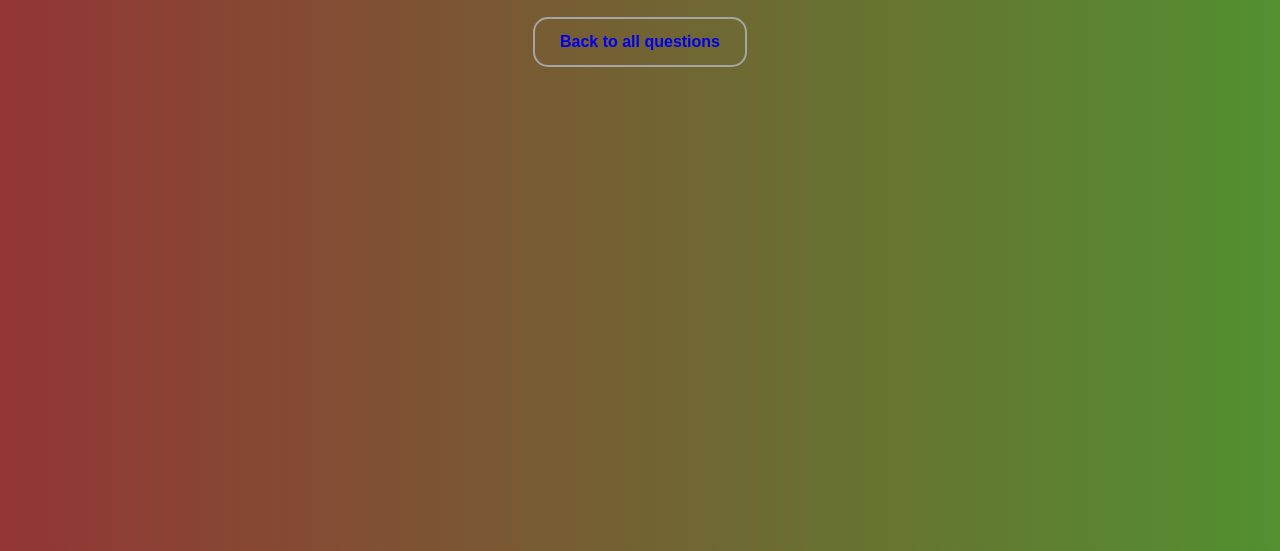
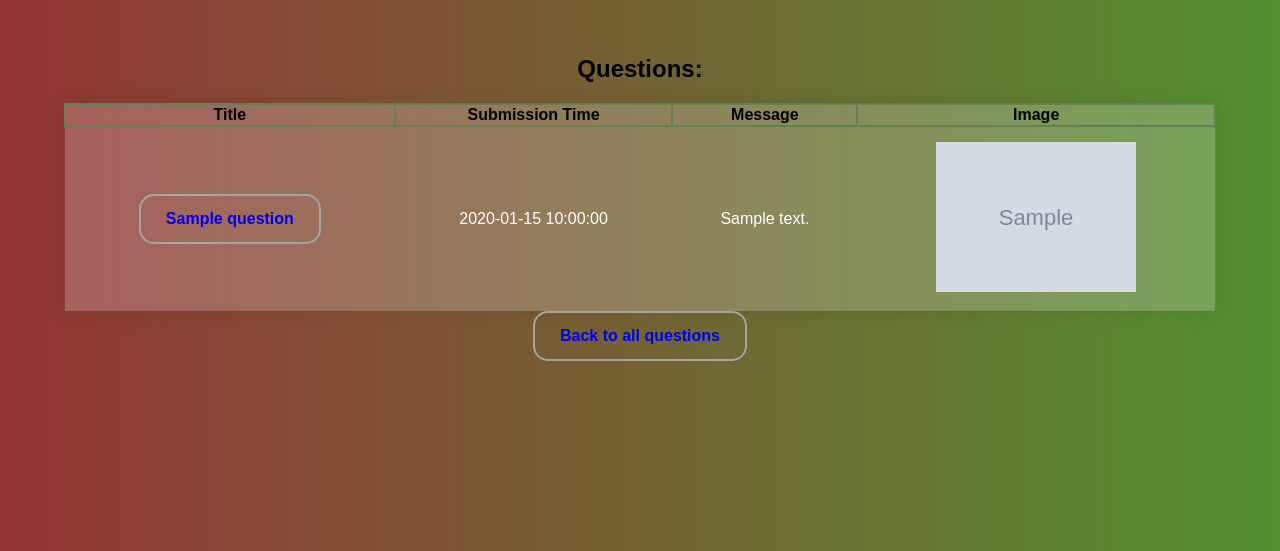
Before and after one commit to Taowathar/ask-mate-python, a Flask app: template templates/user_page.html in a window 1280 px wide. Shown: the part 244-795 px from the top of the page. Run offline with Flask 2, Linux system fonts and the light colour scheme; the template is opened without the code that fills it: most values are stand-ins (such as "Sample title", 1, 10 or a date in 2020); grey boxes marked "Sample" are stand-in pictures.

Commit message:
Implement question table on the user_page

```diff
--- a/server.py
+++ b/server.py
@@ -325,7 +325,8 @@ def users():
 @app.route('/user/<user_id>')
 def user_page(user_id):
     user = data_manager.get_all_users()[int(user_id) - 1]
-    return render_template('user_page.html', user=user)
+    questions = data_manager.get_user_questions(user_id)
+    return render_template('user_page.html', user=user, questions=questions)
 
 
 if __name__ == "__main__":
--- a/templates/user_page.html
+++ b/templates/user_page.html
@@ -13,5 +13,29 @@
         <li>Count of comments: {{ user['comment_count'] }}</li>
         <li>Reputation: {{ user['reputation'] }}</li>
     </ul>
+    <br>
+    <h2>Questions:</h2>
+    <table>
+        <thead>
+            <tr>
+                <th>Title</th>
+                <th>Submission Time</th>
+                <th>Message</th>
+                <th>Image</th>
+            </tr>
+        </thead>
+        <tbody>
+            {% for question in questions %}
+                <tr>
+                    <td><a href="/question/{{ question['id'] }}">{{ question['title'] }}</a></td>
+                    <td>{{ question['submission_time'] }}</td>
+                    <td>{{ question['message'] }}</td>
+                    <td><img src='{{ url_for('static', filename='Images/'+ question['image']) }}' width="200"></td>
+                </tr>
+            {% endfor %}
+        </tbody>
+    </table>
+
+
     <a href="/list">Back to all questions</a>
 {% endblock %}
--- a/templates/users.html
+++ b/templates/users.html
@@ -7,12 +7,14 @@
 {% block body %}
     <table>
         <thead>
+            <tr>
                 <th>User Name</th>
                 <th>Registration date</th>
                 <th>Count of asked questions</th>
                 <th>Count of answers</th>
                 <th>Count of comments</th>
                 <th>Reputation</th>
+            </tr>
         </thead>
         <tbody>
             {% for user in users %}
```
Also changed, not shown: data_manager.py (+9 -0 lines). Lines whose indentation alone changed are shown as unchanged.
